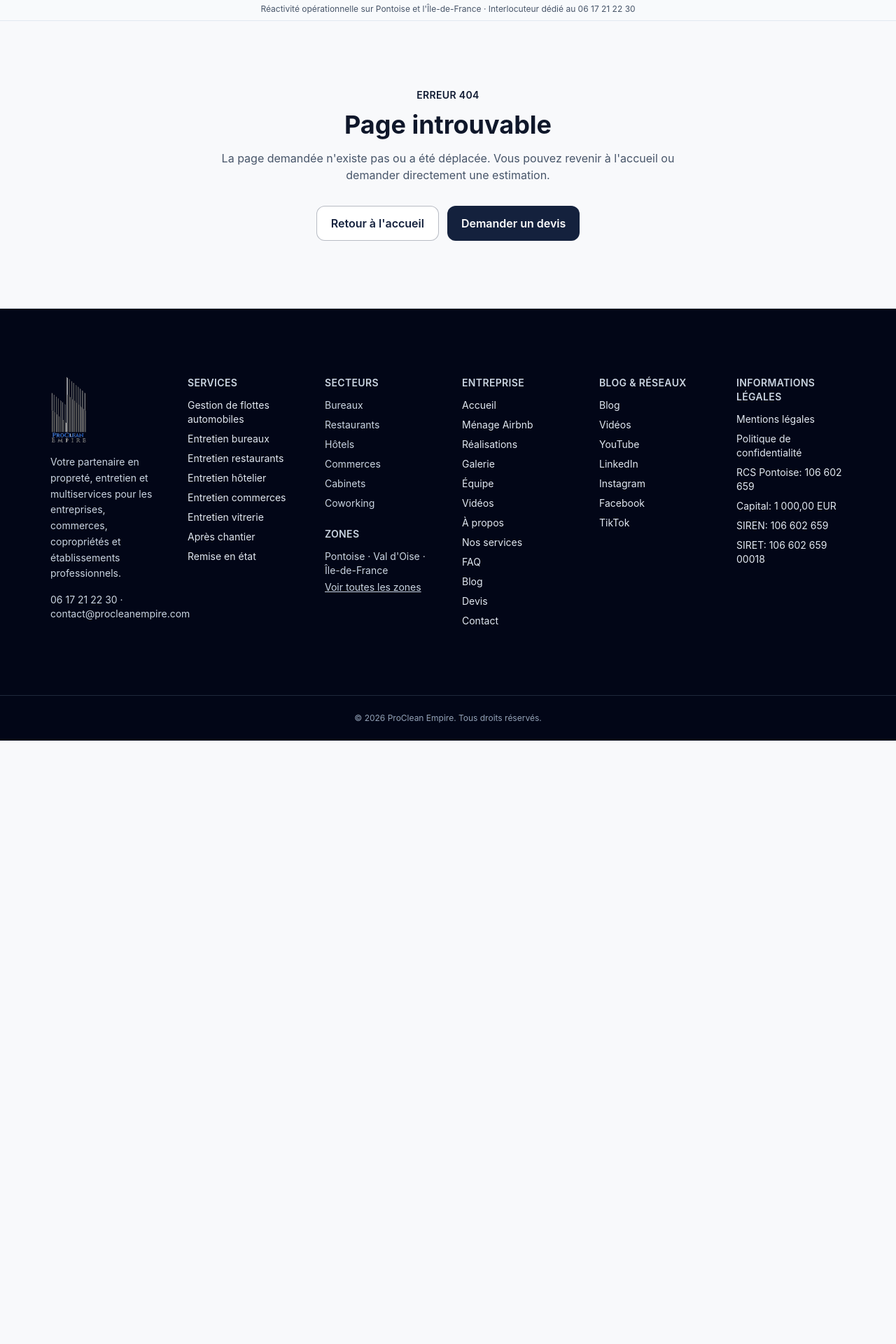
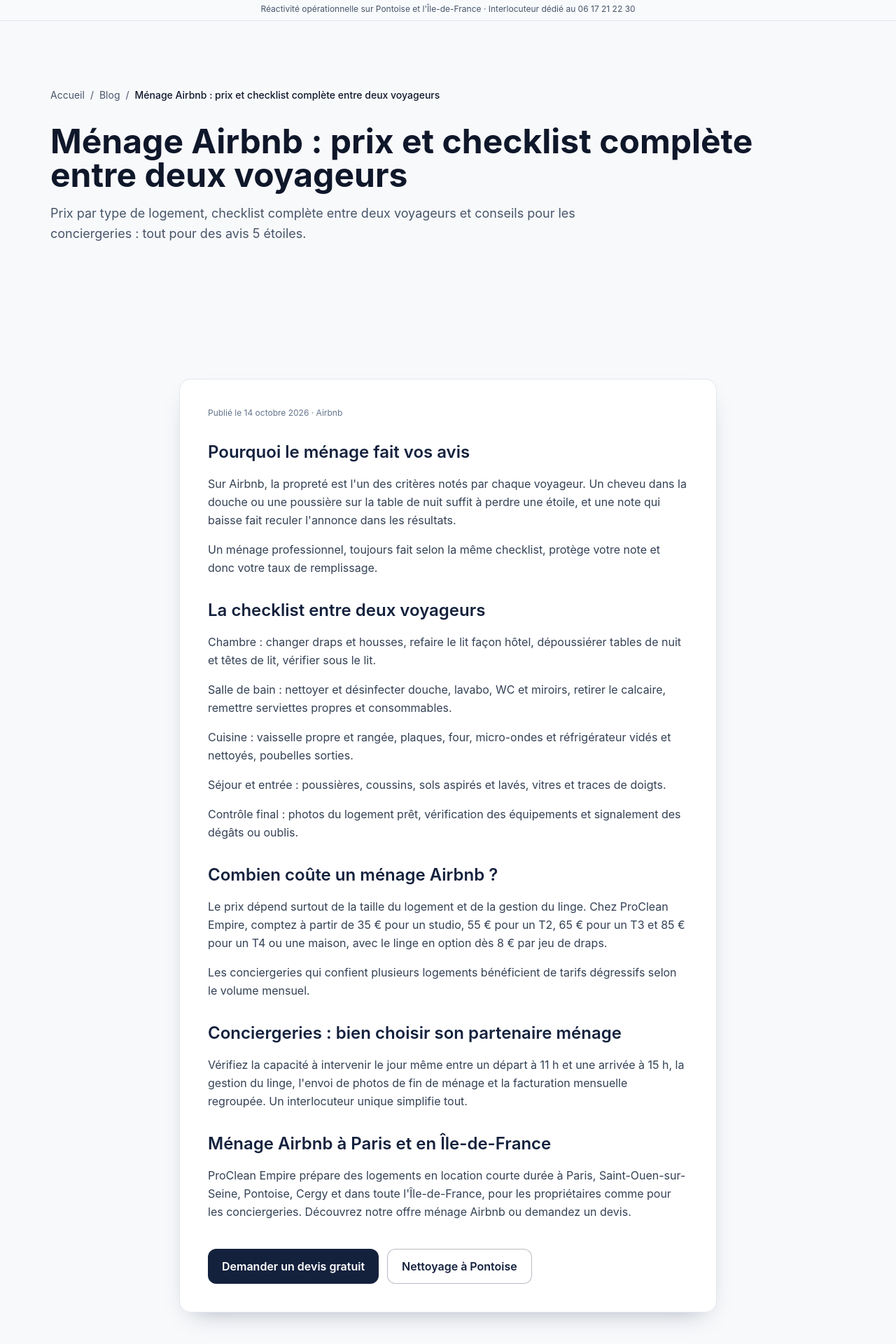
Before and after one commit to makayakevinh00-prog/https-procleanempire-multiservice.manus.space, a Next.js app: page /blog/menage-airbnb-checklist-prix in a window 1280 px wide. Before the commit this address had no page. Shown: the part 100-2020 px from the top of the page at 70% size. Before the commit the page ends 1158 px from the top, so only its background shows below. Built offline with nearby package versions, Linux system fonts and the light colour scheme.

Commit message:
Pages articles du blog

```diff
--- /dev/null
+++ b/app/blog/[slug]/page.tsx
@@ -0,0 +1,89 @@
+import Link from "next/link";
+import { notFound } from "next/navigation";
+import type { Metadata } from "next";
+import { buildMetadata, siteConfig } from "@/lib/site";
+import { PageHero } from "@/components/sections/page-hero";
+import { CtaBand } from "@/components/sections/cta-band";
+import { articles, getArticle } from "@/lib/content/articles";
+
+export const dynamicParams = false;
+
+export function generateStaticParams() {
+  return articles.map((article) => ({ slug: article.slug }));
+}
+
+export async function generateMetadata({ params }: { params: Promise<{ slug: string }> }): Promise<Metadata> {
+  const { slug } = await params;
+  const article = getArticle(slug);
+  if (!article) return {};
+  return buildMetadata({
+    title: article.title,
+    description: article.metaDescription,
+    path: `/blog/${article.slug}`
+  });
+}
+
+export default async function ArticlePage({ params }: { params: Promise<{ slug: string }> }) {
+  const { slug } = await params;
+  const article = getArticle(slug);
+
+  if (!article) {
+    notFound();
+  }
+
+  const articleSchema = {
+    "@context": "https://schema.org",
+    "@type": "Article",
+    headline: article.title,
+    description: article.metaDescription,
+    datePublished: article.isoDate,
+    author: { "@type": "Organization", name: siteConfig.name },
+    publisher: { "@id": `${siteConfig.url}/#entreprise` },
+    mainEntityOfPage: `${siteConfig.url}/blog/${article.slug}`
+  };
+
+  return (
+    <>
+      <PageHero
+        title={article.title}
+        description={article.excerpt}
+        breadcrumbs={[
+          { label: "Accueil", href: "/" },
+          { label: "Blog", href: "/blog" },
+          { label: article.title }
+        ]}
+      />
+      <section className="section pt-0">
+        <article className="card mx-auto max-w-3xl p-6 md:p-10">
+          <p className="text-xs text-slate-500">
+            Publié le {article.date} · {article.category}
+          </p>
+          {article.sections.map((section) => (
+            <div key={section.title} className="mt-8">
+              <h2 className="text-2xl font-semibold text-[#14213d]">{section.title}</h2>
+              {section.paragraphs.map((paragraph) => (
+                <p key={paragraph} className="mt-4 leading-relaxed text-slate-700">
+                  {paragraph}
+                </p>
+              ))}
+            </div>
+          ))}
+          <div className="mt-10 flex flex-wrap gap-3">
+            <Link href="/devis" className="btn-primary">
+              Demander un devis gratuit
+            </Link>
+            <Link href="/entreprise-nettoyage-pontoise" className="btn-secondary">
+              Nettoyage à Pontoise
+            </Link>
+          </div>
+        </article>
+      </section>
+      <CtaBand />
+      <script
+        type="application/ld+json"
+        // eslint-disable-next-line react/no-danger
+        dangerouslySetInnerHTML={{ __html: JSON.stringify(articleSchema) }}
+      />
+    </>
+  );
+}
```
